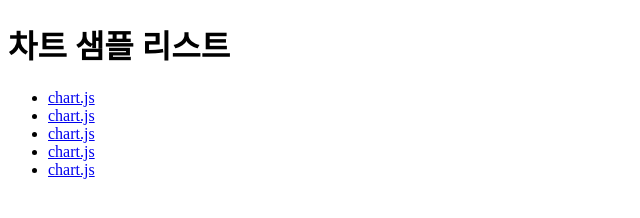
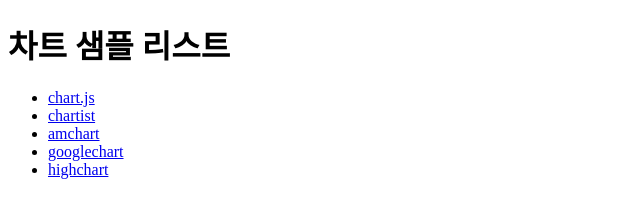
Before and after one commit to Librariann/chart_example, a website: page index.html in a window 1280 px wide. Shown: the full height of the page, 0-640 px from the left. Drawn offline with Linux system fonts and the light colour scheme.

Commit message:
edit list name

```diff
--- a/index.html
+++ b/index.html
@@ -10,10 +10,10 @@
     <h1>차트 샘플 리스트</h1>
     <ul>
       <li><a href="./chartjs.html">chart.js</a></li>
-      <li><a href="./chartist.html">chart.js</a></li>
-      <li><a href="./amchart.html">chart.js</a></li>
-      <li><a href="./googlechart.html">chart.js</a></li>
-      <li><a href="./highchart.html">chart.js</a></li>
+      <li><a href="./chartist.html">chartist</a></li>
+      <li><a href="./amchart.html">amchart</a></li>
+      <li><a href="./googlechart.html">googlechart</a></li>
+      <li><a href="./highchart.html">highchart</a></li>
     </ul>
   </body>
 </html>
```
